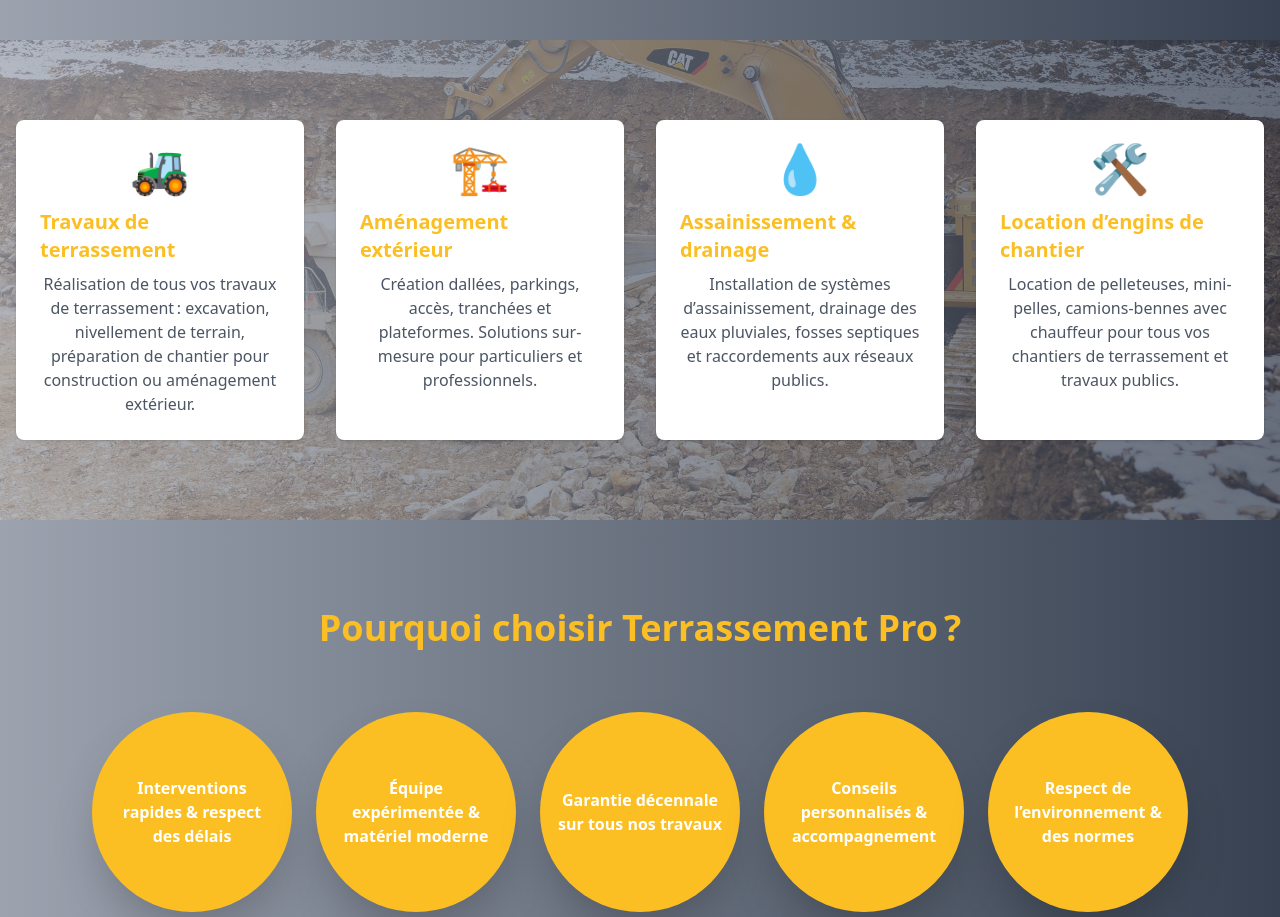
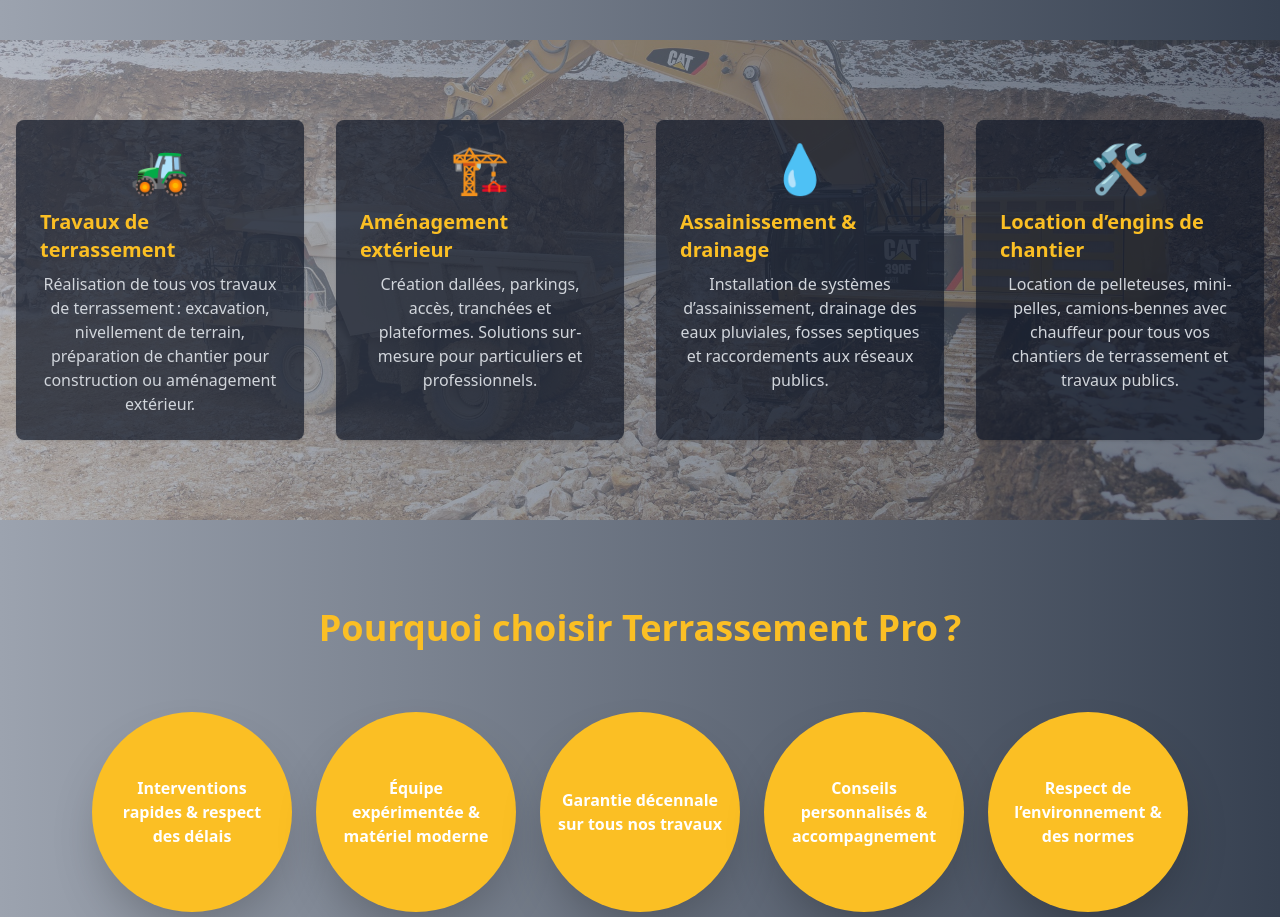
Before and after one commit to biboustre/template-vitrine-nextjs, a Next.js app: page /services-page in a window 1280 px wide. Shown: the part 1240-2157 px from the top of the page. Built offline with nearby package versions, Linux system fonts and the light colour scheme.

Commit message:
MAJ debug 4

```diff
--- a/app/components/ui/Card.tsx
+++ b/app/components/ui/Card.tsx
@@ -8,7 +8,7 @@ interface CardProps {
 export default function Card({ children, className = "" }: CardProps) {
   return (
     <div
-      className={`bg-white dark:bg-gray-900 rounded-2xl shadow-xl p-8 border border-primary/10 ${className}`}
+      className={`bg-gray-900 rounded-2xl shadow-xl p-8 border border-primary/10 ${className}`}
     >
       {children}
     </div>
--- a/app/components/ui/ServiceCard.tsx
+++ b/app/components/ui/ServiceCard.tsx
@@ -19,13 +19,13 @@ export default function ServiceCard({
       viewport={{ once: true }}
       whileHover={{ scale: 1.05,  transition: { duration: 0.2 } }}
       transition={{ duration: 0.7 }}
-      className="bg-white dark:bg-gray-900/70 rounded-lg shadow p-6 flex flex-col items-center hover:shadow-xl transition-shadow hover:scale-90 cursor-pointer"
+      className="bg-gray-900/70 rounded-lg shadow p-6 flex flex-col items-center hover:shadow-xl transition-shadow hover:scale-90 cursor-pointer"
     >
       <span className="text-5xl mb-4 text-primary">{icon}</span>
       <h3 className="font-semibold text-xl mb-2 text-secondary dark:text-white">
         {title}
       </h3>
-      <p className="text-gray-600 dark:text-gray-300 text-center text-base">
+      <p className="text-gray-300 text-center text-base">
         {description}
       </p>
     </motion.article>
```
